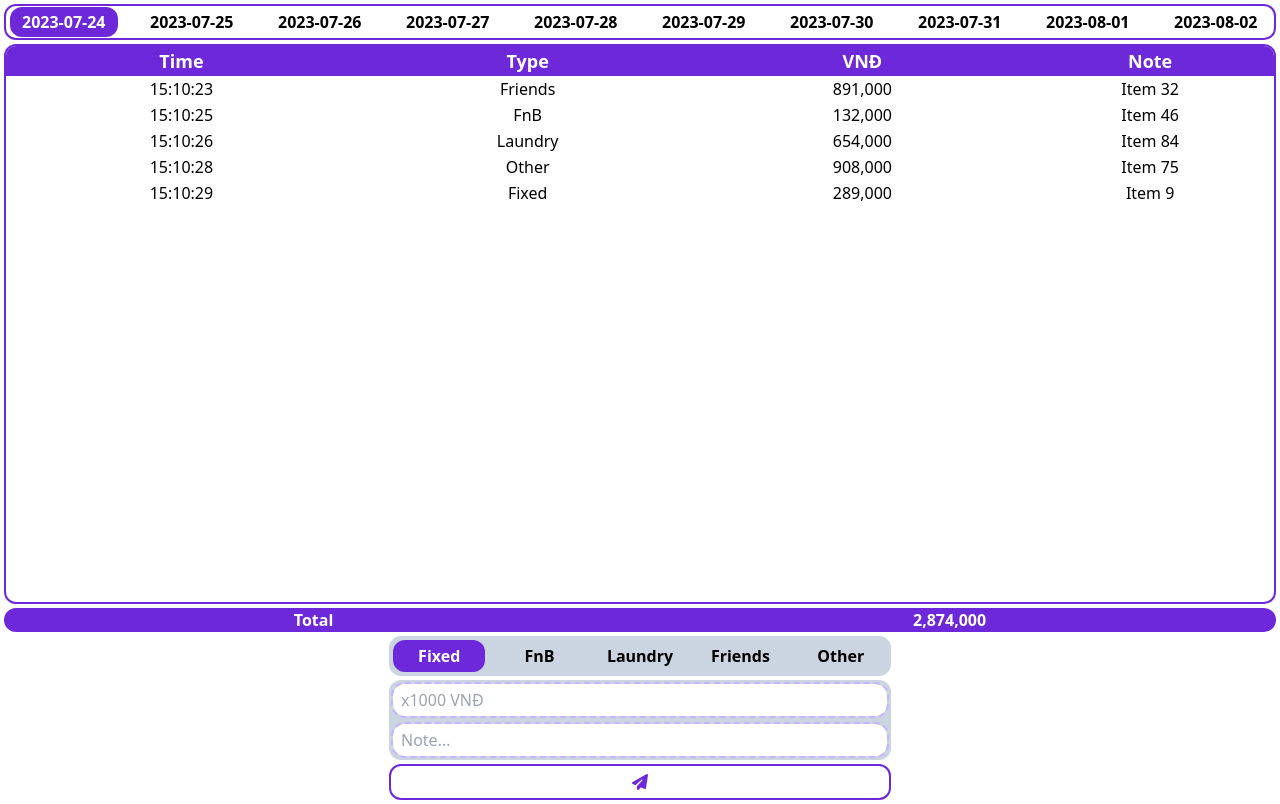
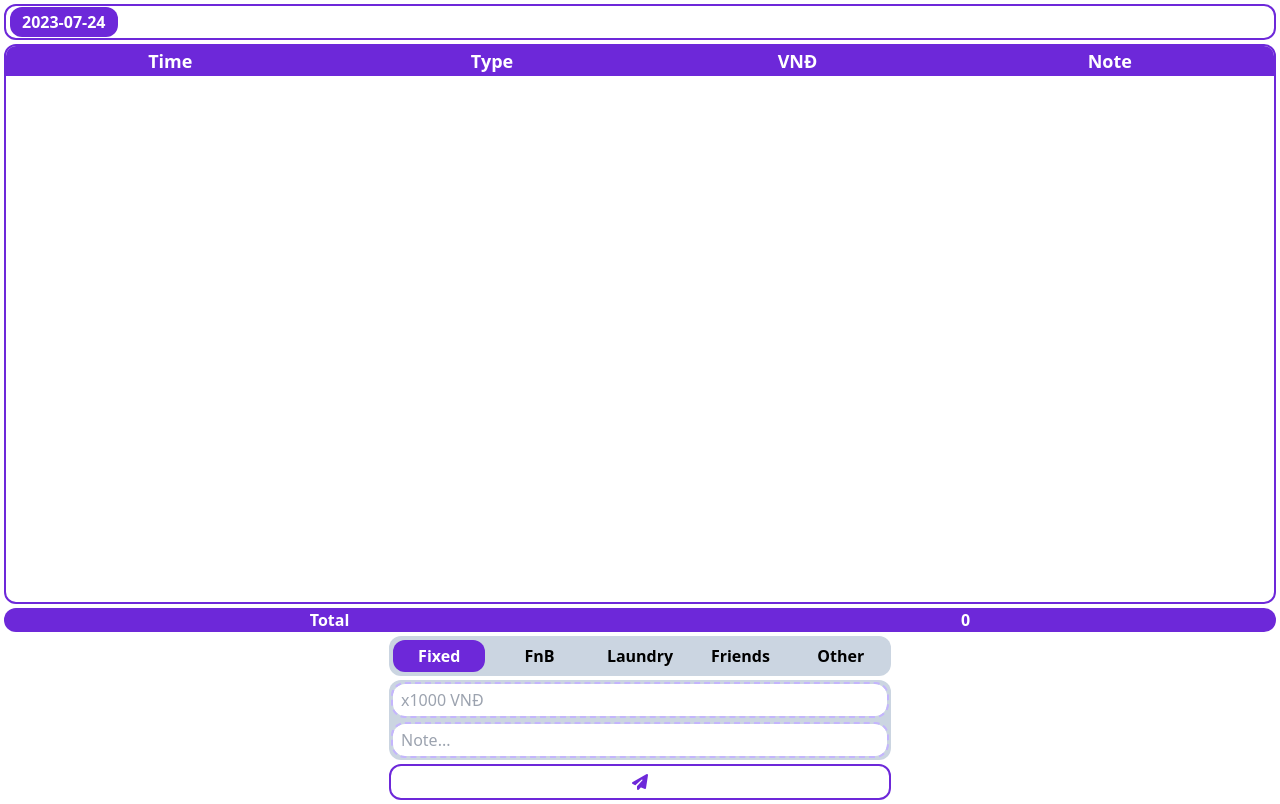
Before and after one commit to Kunniii/budget, a Vue app: page / in a window 1280 px wide. Built offline with nearby package versions, Linux system fonts and the light colour scheme.

Commit message:
fix(scope): create new index for new date

```diff
--- a/src/store.js
+++ b/src/store.js
@@ -12,139 +12,7 @@ export const useBudgetStore = defineStore("budget", {
     ],
     defaultSpendType: 1,
     selectedDate: new Date().toLocaleDateString("en-CA"),
-    spendings: {
-      "2023-07-24": [],
-      "2023-07-25": [],
-      "2023-07-26": [],
-      "2023-07-27": [],
-      "2023-07-28": [],
-      "2023-07-29": [],
-      "2023-07-30": [],
-      "2023-07-31": [],
-      "2023-08-01": [],
-      "2023-08-02": [],
-      "2023-08-03": [],
-      "2023-08-04": [],
-      "2023-08-05": [],
-      "2023-08-06": [],
-      "2023-08-07": [],
-      "2023-08-08": [],
-      "2023-08-09": [],
-      "2023-08-10": [],
-      "2023-08-11": [],
-      "2023-08-12": [],
-      "2023-07-24": [
-        {
-          uid: "e6e96c0e-4332-47af-a5e2-777d0e0c3b78",
-          created: "15:10:23",
-          type: 4,
-          text: "Item 32",
-          amount: 891,
-        },
-        {
-          uid: "5d30edfb-0576-482d-82ce-cdcd39d7db0e",
-          created: "15:10:25",
-          type: 2,
-          text: "Item 46",
-          amount: 132,
-        },
-        {
-          uid: "4511e2d6-21ca-40f3-ba77-97026e4c01bb",
-          created: "15:10:26",
-          type: 3,
-          text: "Item 84",
-          amount: 654,
-        },
-        {
-          uid: "c0efb4aa-820a-4b09-8f8b-14a9a3191411",
-          created: "15:10:28",
-          type: 5,
-          text: "Item 75",
-          amount: 908,
-        },
-        {
-          uid: "97502ca4-69d2-4873-8b8e-43727be8037b",
-          created: "15:10:29",
-          type: 1,
-          text: "Item 9",
-          amount: 289,
-        },
-      ],
-      "2023-07-25": [
-        {
-          uid: "0a07e5b7-79e8-4b37-9b34-0a4a1195d0e6",
-          created: "10:21:47",
-          type: 5,
-          text: "Item 92",
-          amount: 398,
-        },
-        {
-          uid: "f6e4570d-6462-408d-a2b2-37f71f25cfed",
-          created: "10:21:49",
-          type: 3,
-          text: "Item 62",
-          amount: 559,
-        },
-        {
-          uid: "a234f2a5-c051-4d53-a7b3-1048aaf00a66",
-          created: "10:21:50",
-          type: 4,
-          text: "Item 44",
-          amount: 720,
-        },
-        {
-          uid: "e107715c-bd6b-45dd-86c2-66f3842e44de",
-          created: "10:21:52",
-          type: 1,
-          text: "Item 97",
-          amount: 58,
-        },
-        {
-          uid: "f0bcb618-5106-40db-af06-99ed98c031d3",
-          created: "10:21:54",
-          type: 3,
-          text: "Item 39",
-          amount: 892,
-        },
-      ],
-      "2023-07-26": [
-        {
-          uid: "a4770c5d-0ff5-4f48-a79c-785e8806d7e7",
-          created: "09:05:30",
-          type: 3,
-          text: "Item 57",
-          amount: 421,
-        },
-        {
-          uid: "8898a51b-1d1d-45c1-ba10-4a6a78f31a35",
-          created: "09:05:32",
-          type: 2,
-          text: "Item 23",
-          amount: 713,
-        },
-        {
-          uid: "4b2d3904-4284-49f9-86d5-3a6c6307a8e6",
-          created: "09:05:33",
-          type: 4,
-          text: "Item 15",
-          amount: 78,
-        },
-        {
-          uid: "4bd6b5f6-aa28-4511-b91e-602bf558f0e7",
-          created: "09:05:35",
-          type: 1,
-          text: "Item 35",
-          amount: 162,
-        },
-        {
-          uid: "d2d62b99-7694-4aa9-a6b2-5d6eae9d0e2d",
-          created: "09:05:36",
-          type: 2,
-          text: "Item 85",
-          amount: 923,
-        },
-      ],
-    },
+    spendings: {},
   }),
   getters: {
     todaySpending(state) {
@@ -176,6 +44,9 @@ export const useBudgetStore = defineStore("budget", {
       if (rawData) {
         this.spendings = JSON.parse(rawData);
       }
+      if (!Object.keys(this.spendings).includes(this.today.date)) {
+        this.spendings[this.today.date] = [];
+      }
     },
     addSpending(spending) {
       const today = this.today;
```
